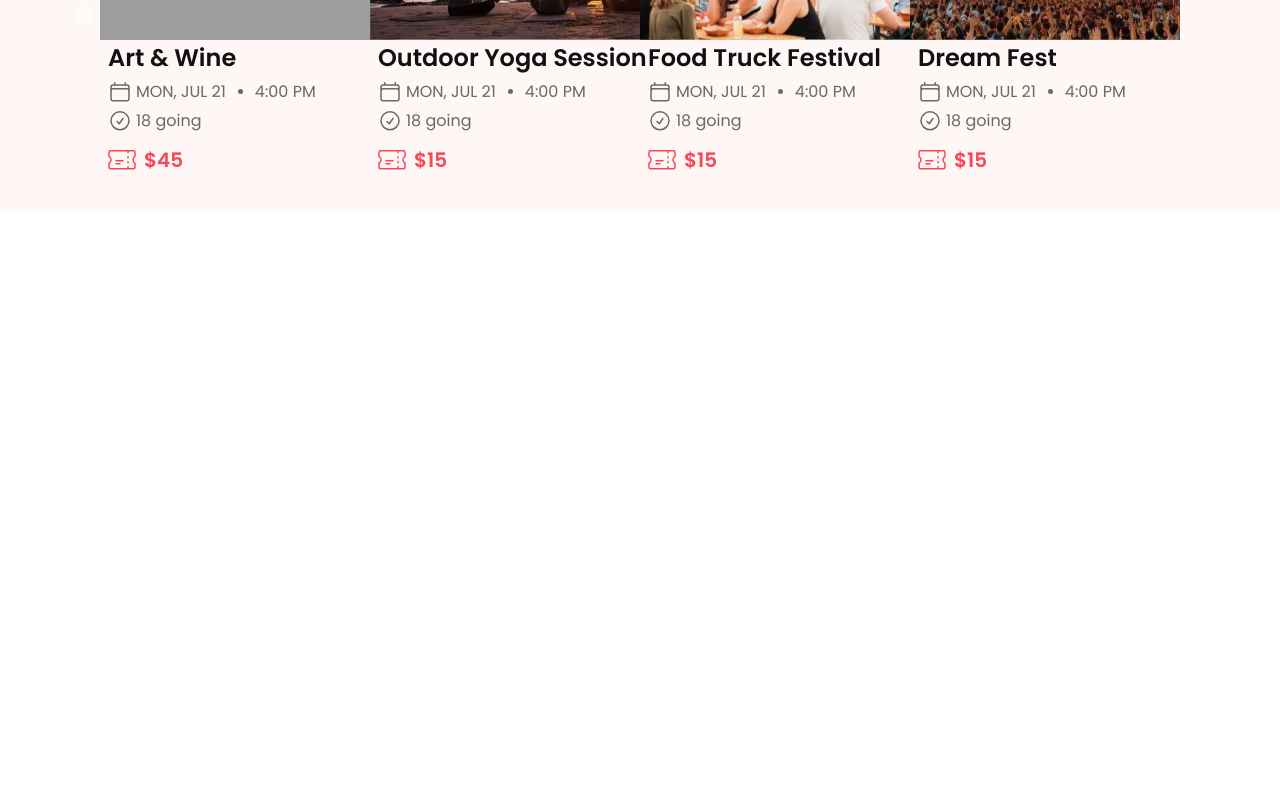
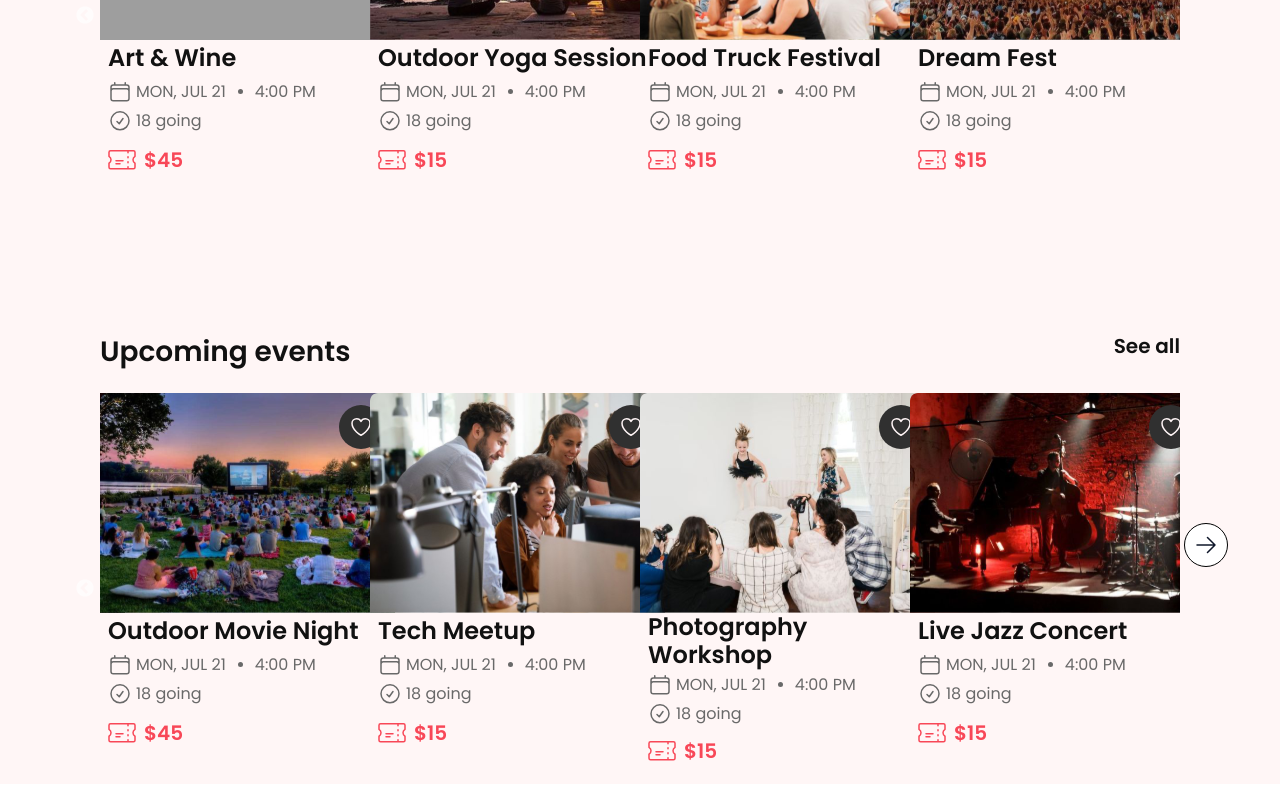
Before and after one commit to Asimpossible/figma-task, a React (Vite) app: page / in a window 1280 px wide. Shown: the part 1483-2283 px from the top of the page. Before the commit the page ends 1814 px from the top, so only its background shows below. Built offline with nearby package versions, Linux system fonts and the light colour scheme; grey boxes are pictures that could not be loaded.

Commit message:
Upcoming Events completed

```diff
--- a/src/pages/Home/index.tsx
+++ b/src/pages/Home/index.tsx
@@ -1,4 +1,4 @@
-import { Categories, Heading, PopularEvents } from '@/shared/components'
+import { Categories, Heading, PopularEvents, UpcomingEvents } from '@/shared/components'
 import { Header } from '@/shared/layout'
 import React from 'react'
 
@@ -10,6 +10,7 @@ const Index: React.FC = () => {
             <div className="coloured bg-textWhite">
                 <Categories />
                 <PopularEvents />
+                <UpcomingEvents />
             </div>
         </div>
     )
--- /dev/null
+++ b/src/shared/components/UpcomingEvents/SliderArrow.tsx
@@ -0,0 +1,17 @@
+import React from 'react';
+
+interface ArrowProps {
+    onClick: () => void;
+}
+
+
+export const SampleUpcomingArrow: React.FC<ArrowProps> = ({ onClick }) => {
+    return (
+        <div
+            className="absolute top-1/3 -right-12 bg-white rounded-full cursor-pointer"
+            onClick={onClick}
+        >
+            <img src="/images/upcomingArrow.svg" alt="" />
+        </div>
+    );
+};
--- /dev/null
+++ b/src/shared/components/UpcomingEvents/index.tsx
@@ -0,0 +1,115 @@
+import React from 'react'
+import "slick-carousel/slick/slick.css";
+import "slick-carousel/slick/slick-theme.css";
+import Slider from 'react-slick';
+import { SampleUpcomingArrow } from './SliderArrow';
+
+const Index: React.FC = () => {
+    const settings = {
+        dots: false,
+        infinite: true,
+        speed: 500,
+        slidesToShow: 4,
+        slidesToScroll: 1,
+        draggable: true,
+        swipe: true,
+        nextArrow: <SampleUpcomingArrow onClick={() => { }} />,
+    };
+
+    return (
+        <>
+            <div className='my-[120px] mx-[100px] h-[453px] flex flex-col gap-5'>
+                <div className="title  text-textBlack font-poppins font-semibold text-[28px] flex justify-between">
+                    <p className='cursor-default'>Upcoming events</p>
+                    <p className='text-[20px] cursor-pointer'>See all</p>
+                </div>
+                <div className="events w-full h-[391px]">
+                    <Slider {...settings} className='w-full h-full !p-0 !m-0 !box-border'>
+                        <div className='!w-[295px] h-[362.77px]'>
+                            <div className="image w-full !h-[220px] relative bg-[url('/images/outdoor.svg')]"></div>
+                            <div className="content px-2 flex flex-col gap-1 w-full h-[140px]">
+                                <div className="title  text-textBlack font-poppins font-semibold leading-9 text-2xl ">Outdoor Movie Night</div>
+                                <div className="date flex gap-1 items-end justify-start h-6 text-textGrayer font-poppins font-normal text-base">
+                                    <span><img src="/images/calendar.svg" alt="" /></span>
+                                    <span>MON, JUL 21</span>
+                                    <span className='bg-textGrayer mb-2.5 w-[5px] h-[5px] rounded-full mx-2'></span>
+                                    <span>4:00 PM</span>
+                                </div>
+                                <div className="order h-6 flex gap-1 !items-center text-textGrayer font-poppins font-normal text-base">
+                                    <div className="icon w-6 h-6"><img src="/images/check-circle.svg" alt="" /></div>
+                                    <div className="orederContent mt-0.5">18 going</div>
+                                </div>
+                                <div className="price mt-2 text-textPink h-8 flex items-center gap-1 font-poppins font-semibold text-xl">
+                                    <span className='ticketIcon w-8'><img src="/images/Ticket.svg" alt="" /></span>
+                                    <span>$45</span>
+                                </div>
+                            </div>
+                        </div>
+                        <div className='!w-[295px] h-[362.77px]'>
+                            <div className="image w-full !h-[220px] relative bg-[url('/images/tech.svg')]"></div>
+                            <div className="content px-2 flex flex-col gap-1 w-full h-[140px]">
+                                <div className="title  text-textBlack font-poppins font-semibold leading-9 text-2xl ">Tech Meetup</div>
+                                <div className="date flex gap-1 items-end justify-start h-6 text-textGrayer font-poppins font-normal text-base">
+                                    <span><img src="/images/calendar.svg" alt="" /></span>
+                                    <span>MON, JUL 21</span>
+                                    <span className='bg-textGrayer mb-2.5 w-[5px] h-[5px] rounded-full mx-2'></span>
+                                    <span>4:00 PM</span>
+                                </div>
+                                <div className="order h-6 flex gap-1 !items-center text-textGrayer font-poppins font-normal text-base">
+                                    <div className="icon w-6 h-6"><img src="/images/check-circle.svg" alt="" /></div>
+                                    <div className="orederContent mt-0.5">18 going</div>
+                                </div>
+                                <div className="price mt-2 text-textPink h-8 flex items-center gap-1 font-poppins font-semibold text-xl">
+                                    <span className='ticketIcon w-8'><img src="/images/Ticket.svg" alt="" /></span>
+                                    <span>$15</span>
+                                </div>
+                            </div>
+                        </div>
+                        <div className='!w-[295px] h-[382.77px]'>
+                            <div className="image w-full !h-[220px] relative bg-[url('/images/photograph.svg')]"></div>
+                            <div className="content px-2 flex flex-col gap-1 w-full h-[140px]">
+                                <div className="title text-textBlack font-poppins font-semibold text-2xl leading-7 h-[56px]">Photography Workshop</div>
+                                <div className="date flex gap-1 items-end justify-start h-6 text-textGrayer font-poppins font-normal text-base">
+                                    <span><img src="/images/calendar.svg" alt="" /></span>
+                                    <span>MON, JUL 21</span>
+                                    <span className='bg-textGrayer mb-2.5 w-[5px] h-[5px] rounded-full mx-2'></span>
+                                    <span>4:00 PM</span>
+                                </div>
+                                <div className="order h-6 flex gap-1 !items-center text-textGrayer font-poppins font-normal text-base">
+                                    <div className="icon w-6 h-6"><img src="/images/check-circle.svg" alt="" /></div>
+                                    <div className="orederContent mt-0.5">18 going</div>
+                                </div>
+                                <div className="price mt-2 text-textPink h-8 flex items-center gap-1 font-poppins font-semibold text-xl">
+                                    <span className='ticketIcon w-8'><img src="/images/Ticket.svg" alt="" /></span>
+                                    <span>$15</span>
+                                </div>
+                            </div>
+                        </div>
+                        <div className='!w-[295px] h-[362.77px]'>
+                            <div className="image w-full !h-[220px] relative bg-[url('/images/jazz.svg')]"></div>
+                            <div className="content px-2 flex flex-col gap-1 w-full h-[140px]">
+                                <div className="pop  text-textBlack font-poppins font-semibold leading-9 text-2xl ">Live Jazz Concert</div>
+                                <div className="date flex gap-1 items-end justify-start h-6 text-textGrayer font-poppins font-normal text-base">
+                                    <span><img src="/images/calendar.svg" alt="" /></span>
+                                    <span>MON, JUL 21</span>
+                                    <span className='bg-textGrayer mb-2.5 w-[5px] h-[5px] rounded-full mx-2'></span>
+                                    <span>4:00 PM</span>
+                                </div>
+                                <div className="order h-6 flex gap-1 !items-center text-textGrayer font-poppins font-normal text-base">
+                                    <div className="icon w-6 h-6"><img src="/images/check-circle.svg" alt="" /></div>
+                                    <div className="orederContent mt-0.5">18 going</div>
+                                </div>
+                                <div className="price mt-2 text-textPink h-8 flex items-center gap-1 font-poppins font-semibold text-xl">
+                                    <span className='ticketIcon w-8'><img src="/images/Ticket.svg" alt="" /></span>
+                                    <span>$15</span>
+                                </div>
+                            </div>
+                        </div>
+                    </Slider>
+                </div>
+            </div>
+        </>
+    )
+}
+
+export default Index
--- a/src/shared/components/index.ts
+++ b/src/shared/components/index.ts
@@ -1,3 +1,4 @@
 export { default as Heading } from './Heading'
 export { default as Categories } from './Categories'
 export { default as PopularEvents } from './PopularEvents'
+export { default as UpcomingEvents } from './UpcomingEvents'
```
